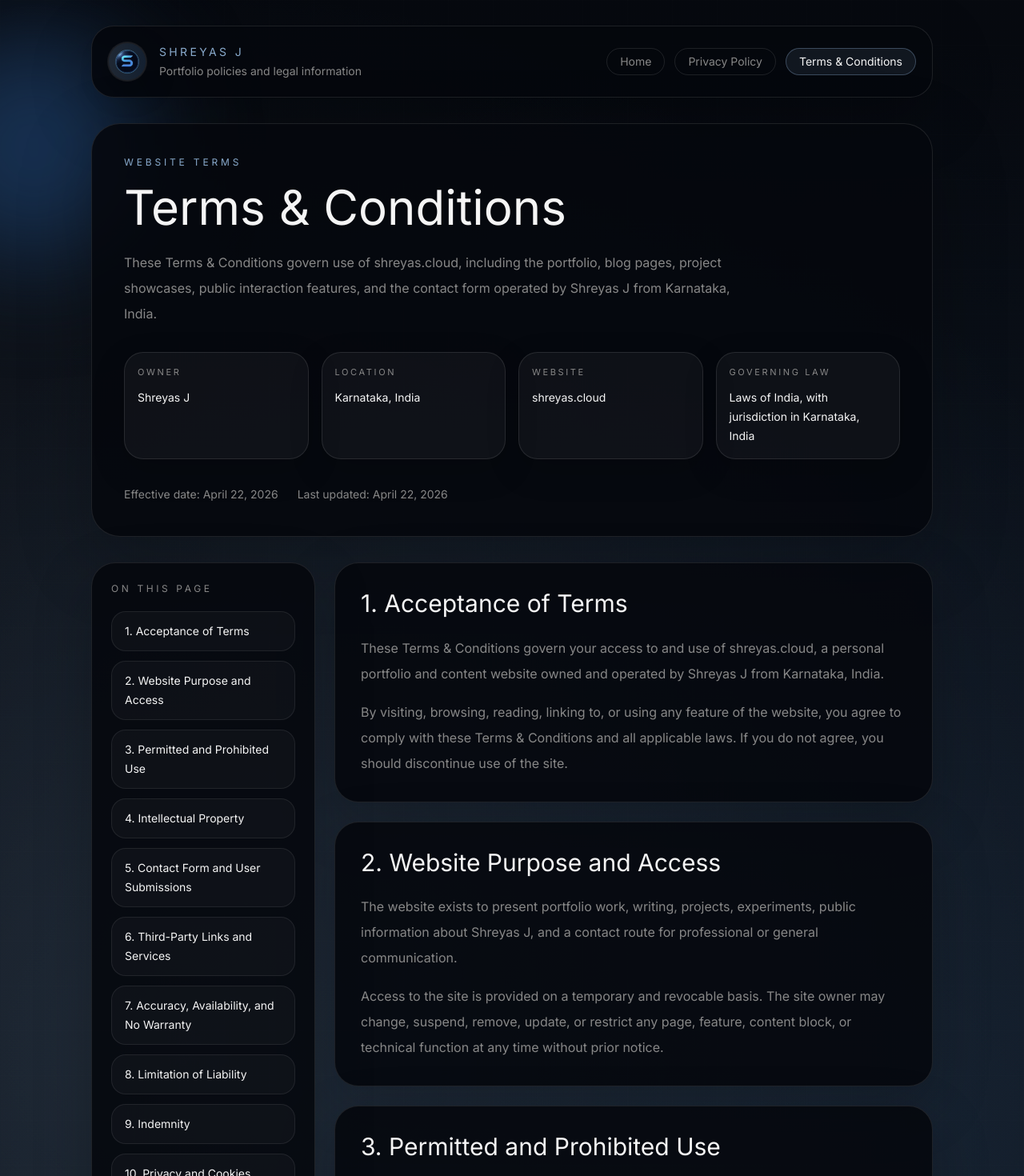
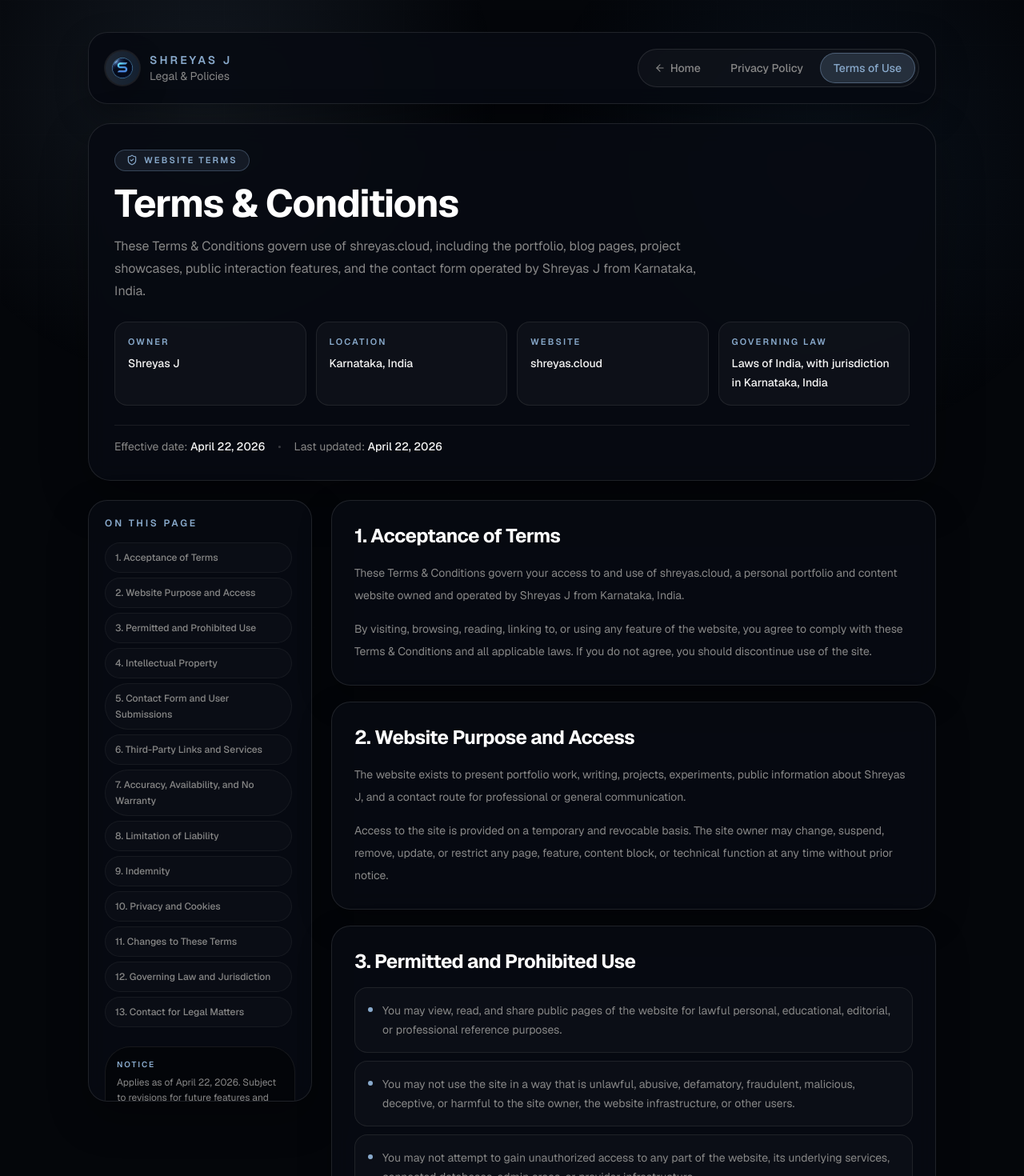
Before and after one commit to SmartKidzee/new_portfoliov2, a Next.js app: page /terms in a window 1280 px wide. Shown: the top 1470 px of the page at 80% size. Built offline with nearby package versions, Linux system fonts and the light colour scheme.

Commit message:
bugs squashed

```diff
--- a/components/legal-page.tsx
+++ b/components/legal-page.tsx
@@ -1,4 +1,5 @@
 import Link from "next/link";
+import { ArrowLeft, ChevronDown, Mail, ShieldCheck } from "lucide-react";
 
 import { SiteLogo } from "@/components/site-logo";
 
@@ -38,89 +39,120 @@ export function LegalPage({
   canonicalPath,
 }: LegalPageProps) {
   return (
-    <main className="relative min-h-screen overflow-hidden bg-bg text-text-primary">
-      <div className="absolute inset-0">
-        <div className="absolute inset-0 bg-[radial-gradient(circle_at_18%_18%,rgba(137,170,204,0.18),transparent_22%),radial-gradient(circle_at_82%_20%,rgba(78,133,191,0.16),transparent_24%),linear-gradient(180deg,rgba(6,9,15,0.97)_0%,rgba(4,6,12,1)_100%)]" />
-        <div className="grid-overlay absolute inset-0 opacity-20" />
-        <div className="absolute left-[-8%] top-10 h-56 w-56 rounded-full bg-[#173050] blur-3xl md:h-72 md:w-72" />
-        <div className="absolute bottom-0 right-[-8%] h-72 w-72 rounded-full bg-[#1a4f45] blur-3xl md:h-80 md:w-80" />
+    <div className="relative min-h-screen bg-[#04060a] font-sans text-text-primary antialiased selection:bg-[#89AACC]/30 selection:text-white">
+      {/* Subtle background glow */}
+      <div className="pointer-events-none fixed inset-0 overflow-hidden" aria-hidden="true">
+        <div className="absolute inset-0 bg-[radial-gradient(circle_at_20%_15%,rgba(137,170,204,0.12),transparent_30%),radial-gradient(circle_at_80%_25%,rgba(78,133,191,0.1),transparent_30%)]" />
+        <div className="grid-overlay absolute inset-0 opacity-15" />
       </div>
 
-      <div className="relative z-10 mx-auto max-w-[1180px] px-4 py-4 sm:px-6 sm:py-6 md:px-10 md:py-8 lg:px-16">
-        <header className="flex min-w-0 flex-col gap-5 rounded-[24px] border border-white/10 bg-[#05070d]/88 p-4 shadow-[0_24px_80px_rgba(0,0,0,0.24)] sm:rounded-[28px] sm:p-5 md:flex-row md:items-center md:justify-between">
-          <Link href="/" className="inline-flex min-w-0 items-start gap-3 sm:items-center sm:gap-4">
-            <SiteLogo priority className="h-10 w-10 shrink-0 sm:h-12 sm:w-12" />
+      <div className="relative z-10 mx-auto max-w-[1140px] px-4 py-6 sm:px-6 sm:py-8 md:px-10 md:py-10">
+        {/* Navigation Header */}
+        <header className="flex min-w-0 flex-col gap-4 rounded-2xl border border-white/10 bg-[#070a12]/90 p-4 shadow-[0_16px_40px_rgba(0,0,0,0.3)] backdrop-blur-md sm:rounded-[24px] sm:p-5 md:flex-row md:items-center md:justify-between">
+          <Link href="/" className="group inline-flex min-w-0 items-center gap-3 transition-opacity hover:opacity-90">
+            <SiteLogo priority className="h-10 w-10 shrink-0 sm:h-11 sm:w-11" />
             <div className="min-w-0">
-              <p className="text-xs uppercase tracking-[0.2em] text-[#89AACC] sm:text-sm sm:tracking-[0.24em]">Shreyas J</p>
-              <p className="mt-1 text-sm leading-5 text-muted">Portfolio policies and legal information</p>
+              <p className="font-sans text-xs font-semibold uppercase tracking-[0.22em] text-[#89AACC] sm:text-sm">
+                Shreyas J
+              </p>
+              <p className="truncate font-sans text-xs text-muted sm:text-sm">Legal & Policies</p>
             </div>
           </Link>
 
-          <nav aria-label="Legal navigation" className="grid min-w-0 w-full grid-cols-2 gap-2 text-center text-[11px] text-muted sm:flex sm:w-auto sm:flex-wrap sm:gap-3 sm:text-sm">
+          <nav aria-label="Legal navigation" className="flex items-center gap-1 rounded-xl border border-white/10 bg-white/[0.03] p-1 font-sans text-xs sm:text-sm">
             <Link
               href="/"
-              className="min-w-0 rounded-2xl border border-white/10 px-2 py-2.5 leading-4 transition hover:border-white/20 hover:text-text-primary sm:rounded-full sm:px-4 sm:py-2"
+              className="inline-flex flex-1 items-center justify-center gap-1.5 rounded-lg px-3 py-1.5 font-medium text-muted transition hover:bg-white/5 hover:text-text-primary sm:flex-none sm:rounded-full sm:px-4 sm:py-2"
             >
-              Home
+              <ArrowLeft className="h-3.5 w-3.5" />
+              <span>Home</span>
             </Link>
             <Link
               href="/privacy"
-              className={`min-w-0 rounded-2xl border px-2 py-2.5 leading-4 transition hover:text-text-primary sm:rounded-full sm:px-4 sm:py-2 ${
+              className={`flex-1 rounded-lg px-3 py-1.5 text-center font-medium transition sm:flex-none sm:rounded-full sm:px-4 sm:py-2 ${
                 canonicalPath === "/privacy"
-                  ? "border-[#89AACC]/35 bg-[#89AACC]/10 text-text-primary"
-                  : "border-white/10 hover:border-white/20"
+                  ? "border border-[#89AACC]/40 bg-[#89AACC]/20 text-[#89AACC]"
+                  : "border border-transparent text-muted hover:bg-white/5 hover:text-text-primary"
               }`}
             >
               Privacy Policy
             </Link>
             <Link
               href="/terms"
-              className={`col-span-2 min-w-0 rounded-2xl border px-2 py-2.5 leading-4 transition hover:text-text-primary sm:col-span-1 sm:rounded-full sm:px-4 sm:py-2 ${
+              className={`flex-1 rounded-lg px-3 py-1.5 text-center font-medium transition sm:flex-none sm:rounded-full sm:px-4 sm:py-2 ${
                 canonicalPath === "/terms"
-                  ? "border-[#89AACC]/35 bg-[#89AACC]/10 text-text-primary"
-                  : "border-white/10 hover:border-white/20"
+                  ? "border border-[#89AACC]/40 bg-[#89AACC]/20 text-[#89AACC]"
+                  : "border border-transparent text-muted hover:bg-white/5 hover:text-text-primary"
               }`}
             >
-              Terms & Conditions
+              Terms of Use
             </Link>
           </nav>
         </header>
 
-        <section className="mt-5 overflow-hidden rounded-[28px] border border-white/10 bg-[#05070d]/88 p-5 shadow-[0_28px_90px_rgba(0,0,0,0.26)] sm:mt-8 sm:rounded-[36px] sm:p-6 md:p-8 lg:p-10">
-          <p className="text-[11px] uppercase tracking-[0.24em] text-[#89AACC] sm:text-xs sm:tracking-[0.32em]">{badge}</p>
-          <h1 className="mt-4 max-w-4xl break-words text-[2rem] leading-[1.08] text-text-primary sm:text-4xl md:text-6xl">{title}</h1>
-          <p className="mt-5 max-w-3xl text-sm leading-8 text-muted md:text-base">{description}</p>
+        {/* Hero Section */}
+        <section className="mt-6 rounded-2xl border border-white/10 bg-[#070a12]/90 p-5 shadow-[0_20px_60px_rgba(0,0,0,0.3)] backdrop-blur-md sm:rounded-[28px] sm:p-7 md:p-8">
+          <div className="inline-flex items-center gap-2 rounded-full border border-[#89AACC]/30 bg-[#89AACC]/10 px-3.5 py-1 font-sans text-[11px] font-semibold uppercase tracking-[0.2em] text-[#89AACC]">
+            <ShieldCheck className="h-3.5 w-3.5" />
+            <span>{badge}</span>
+          </div>
 
-          <div className="mt-7 grid gap-3 sm:mt-8 sm:grid-cols-2 sm:gap-4 xl:grid-cols-4">
+          <h1 className="mt-4 break-words font-sans text-2xl font-bold tracking-tight text-white sm:text-3xl md:text-4xl lg:text-5xl">
+            {title}
+          </h1>
+
+          <p className="mt-4 max-w-3xl font-sans text-sm leading-relaxed text-muted sm:text-base sm:leading-7">
+            {description}
+          </p>
+
+          {/* Quick Facts Grid */}
+          <div className="mt-6 grid gap-2.5 sm:grid-cols-2 sm:gap-3 lg:grid-cols-4">
             {facts.map((fact) => (
               <div
                 key={fact.label}
-                className="min-w-0 rounded-[22px] border border-white/10 bg-white/[0.04] p-4 shadow-[0_14px_40px_rgba(0,0,0,0.18)] sm:rounded-[24px]"
+                className="min-w-0 rounded-xl border border-white/8 bg-white/[0.03] p-3.5 sm:rounded-2xl sm:p-4"
               >
-                <p className="text-[10px] uppercase tracking-[0.18em] text-muted sm:text-[11px] sm:tracking-[0.24em]">{fact.label}</p>
-                <p className="mt-3 break-words text-sm leading-6 text-text-primary">{fact.value}</p>
+                <p className="font-sans text-[10px] font-semibold uppercase tracking-[0.2em] text-[#89AACC] sm:text-[11px]">
+                  {fact.label}
+                </p>
+                <p className="mt-1.5 break-words font-sans text-xs font-medium leading-5 text-text-primary sm:text-sm sm:leading-6">
+                  {fact.value}
+                </p>
               </div>
             ))}
           </div>
 
-          <div className="mt-7 flex flex-col gap-1 text-sm leading-6 text-muted sm:mt-8 sm:flex-row sm:flex-wrap sm:gap-x-6 sm:gap-y-1">
-            <span>Effective date: {effectiveDate}</span>
-            <span>Last updated: {lastUpdated}</span>
+          {/* Dates metadata */}
+          <div className="mt-6 flex flex-wrap items-center gap-x-4 gap-y-2 border-t border-white/8 pt-4 font-sans text-xs text-muted sm:text-sm">
+            <span>
+              Effective date: <strong className="font-medium text-text-primary">{effectiveDate}</strong>
+            </span>
+            <span className="hidden text-white/20 sm:inline">•</span>
+            <span>
+              Last updated: <strong className="font-medium text-text-primary">{lastUpdated}</strong>
+            </span>
           </div>
         </section>
 
-        <section className="mt-5 grid gap-5 sm:mt-8 sm:gap-6 lg:grid-cols-[280px_minmax(0,1fr)]">
-          <details className="rounded-[26px] border border-white/10 bg-[#05070d]/88 p-5 shadow-[0_24px_72px_rgba(0,0,0,0.24)] open:border-[#89AACC]/25 lg:hidden">
-            <summary className="flex cursor-pointer list-none items-center justify-between gap-4 text-sm font-medium text-text-primary marker:content-none">
-              <span className="text-xs uppercase tracking-[0.26em] text-muted">On this page</span>
-              <span aria-hidden="true" className="text-lg text-[#89AACC]">+</span>
+        {/* Content Layout */}
+        <div className="mt-6 grid items-start gap-6 lg:grid-cols-[280px_minmax(0,1fr)]">
+          {/* Mobile Collapsible TOC */}
+          <details className="group rounded-2xl border border-white/10 bg-[#070a12]/90 p-4 shadow-[0_16px_40px_rgba(0,0,0,0.2)] open:border-[#89AACC]/30 lg:hidden">
+            <summary className="flex cursor-pointer list-none items-center justify-between gap-3 font-sans text-sm font-semibold text-text-primary select-none">
+              <span className="flex items-center gap-2 text-xs uppercase tracking-[0.2em] text-[#89AACC]">
+                <span>Table of Contents</span>
+                <span className="rounded-full bg-white/10 px-2 py-0.5 text-[10px] text-muted">
+                  {sections.length}
+                </span>
+              </span>
+              <ChevronDown className="h-4 w-4 text-muted transition-transform duration-200 group-open:rotate-180" />
             </summary>
-            <div className="mt-4 grid gap-2 border-t border-white/8 pt-4">
+            <div className="mt-3.5 max-h-64 space-y-1.5 overflow-y-auto border-t border-white/8 pr-1 pt-3">
               {sections.map((section) => (
                 <a
                   key={section.id}
                   href={`#${section.id}`}
-                  className="rounded-[16px] border border-white/8 bg-white/[0.03] px-4 py-3 text-sm leading-6 text-text-primary transition hover:border-[#89AACC]/30 hover:bg-[#89AACC]/8"
+                  className="block rounded-xl border border-white/5 bg-white/[0.02] px-3.5 py-2 font-sans text-xs leading-5 text-muted transition hover:border-[#89AACC]/30 hover:bg-[#89AACC]/10 hover:text-text-primary sm:text-sm"
                 >
                   {section.title}
                 </a>
@@ -128,42 +160,48 @@ export function LegalPage({
             </div>
           </details>
 
-          <aside className="hidden self-start rounded-[30px] border border-white/10 bg-[#05070d]/88 p-6 shadow-[0_24px_72px_rgba(0,0,0,0.24)] lg:sticky lg:top-8 lg:block">
-            <p className="text-xs uppercase tracking-[0.3em] text-muted">On this page</p>
-            <div className="mt-5 space-y-3">
+          {/* Desktop Sticky TOC Sidebar */}
+          <aside className="sticky top-6 hidden max-h-[calc(100vh-3rem)] flex-col gap-4 overflow-y-auto rounded-[24px] border border-white/10 bg-[#070a12]/90 p-5 shadow-[0_20px_50px_rgba(0,0,0,0.3)] backdrop-blur-md lg:flex">
+            <p className="font-sans text-xs font-semibold uppercase tracking-[0.24em] text-[#89AACC]">On this page</p>
+            <nav className="space-y-1.5 pr-1">
               {sections.map((section) => (
                 <a
                   key={section.id}
                   href={`#${section.id}`}
-                  className="block rounded-[18px] border border-white/8 bg-white/[0.03] px-4 py-3 text-sm leading-6 text-text-primary transition hover:border-[#89AACC]/30 hover:bg-[#89AACC]/8"
+                  className="block rounded-xl border border-white/5 bg-white/[0.02] px-3 py-2 font-sans text-xs font-medium leading-5 text-muted transition hover:border-[#89AACC]/30 hover:bg-[#89AACC]/10 hover:text-text-primary"
                 >
                   {section.title}
                 </a>
               ))}
-            </div>
+            </nav>
 
-            <div className="mt-6 rounded-[22px] border border-white/8 bg-black/20 p-4">
-              <p className="text-[11px] uppercase tracking-[0.24em] text-[#89AACC]">Important</p>
-              <p className="mt-3 text-sm leading-7 text-muted">
-                This document describes how the website currently operates as of {lastUpdated}. If the site adds new
-                features, service providers, or tracking technologies, this page may be updated accordingly.
+            <div className="mt-2 rounded-xl border border-white/8 bg-black/40 p-3.5">
+              <p className="font-sans text-[10px] font-semibold uppercase tracking-[0.2em] text-[#89AACC]">Notice</p>
+              <p className="mt-1.5 font-sans text-xs leading-relaxed text-muted">
+                Applies as of {lastUpdated}. Subject to revisions for future features and integrations.
               </p>
             </div>
           </aside>
 
-          <div className="space-y-6">
+          {/* Main Sections Body */}
+          <main className="min-w-0 space-y-5">
             {sections.map((section) => (
               <article
                 key={section.id}
                 id={section.id}
-                className="min-w-0 rounded-[26px] border border-white/10 bg-[#05070d]/88 p-5 shadow-[0_24px_72px_rgba(0,0,0,0.24)] sm:rounded-[30px] sm:p-6 md:p-8"
+                className="scroll-mt-20 rounded-2xl border border-white/10 bg-[#070a12]/90 p-5 shadow-[0_16px_40px_rgba(0,0,0,0.25)] backdrop-blur-md sm:rounded-[24px] sm:p-7"
               >
-                <h2 className="break-words text-2xl leading-tight text-text-primary md:text-3xl">{section.title}</h2>
+                <h2 className="break-words font-sans text-lg font-bold tracking-tight text-white sm:text-xl md:text-2xl">
+                  {section.title}
+                </h2>
 
                 {section.paragraphs?.length ? (
-                  <div className="mt-5 space-y-4">
+                  <div className="mt-4 space-y-3 sm:space-y-3.5">
                     {section.paragraphs.map((paragraph) => (
-                      <p key={paragraph} className="text-sm leading-8 text-muted md:text-base">
+                      <p
+                        key={paragraph}
+                        className="break-words font-sans text-xs leading-relaxed text-muted sm:text-sm sm:leading-7"
+                      >
                         {paragraph}
                       </p>
                     ))}
@@ -171,10 +209,14 @@ export function LegalPage({
                 ) : null}
 
                 {section.bullets?.length ? (
-                  <ul className="mt-5 space-y-3 text-sm leading-8 text-muted md:text-base">
+                  <ul className="mt-4 space-y-2.5">
                     {section.bullets.map((bullet) => (
-                      <li key={bullet} className="break-words rounded-[20px] border border-white/8 bg-white/[0.03] px-4 py-3">
-                        {bullet}
+                      <li
+                        key={bullet}
+                        className="flex items-start gap-3 rounded-xl border border-white/8 bg-white/[0.025] p-3.5 font-sans text-xs leading-relaxed text-muted sm:rounded-2xl sm:p-4 sm:text-sm sm:leading-6"
+                      >
+                        <span className="mt-2 h-1.5 w-1.5 shrink-0 rounded-full bg-[#89AACC]" aria-hidden="true" />
+                        <span className="min-w-0 break-words">{bullet}</span>
                       </li>
                     ))}
                   </ul>
@@ -182,31 +224,43 @@ export function LegalPage({
               </article>
             ))}
 
-            <div className="rounded-[26px] border border-[#89AACC]/20 bg-[radial-gradient(circle_at_top,rgba(137,170,204,0.12),transparent_42%),rgba(5,7,13,0.92)] p-5 shadow-[0_24px_72px_rgba(0,0,0,0.24)] sm:rounded-[30px] sm:p-6 md:p-8">
-              <p className="text-xs uppercase tracking-[0.3em] text-[#89AACC]">Questions</p>
-              <h2 className="mt-4 text-2xl text-text-primary md:text-3xl">{contactCardTitle}</h2>
-              <p className="mt-4 text-sm leading-8 text-muted md:text-base">{contactCardDescription}</p>
-              <div className="mt-6 flex flex-wrap gap-3">
+            {/* Inquiries / Questions Card */}
+            <div className="rounded-2xl border border-[#89AACC]/25 bg-[radial-gradient(circle_at_top,rgba(137,170,204,0.1),transparent_50%),rgba(7,10,18,0.95)] p-5 shadow-[0_20px_50px_rgba(0,0,0,0.3)] backdrop-blur-md sm:rounded-[24px] sm:p-7">
+              <div className="inline-flex items-center gap-2 rounded-full border border-[#89AACC]/30 bg-[#89AACC]/10 px-3 py-1 font-sans text-[11px] font-semibold uppercase tracking-[0.2em] text-[#89AACC]">
+                <Mail className="h-3.5 w-3.5" />
+                <span>Contact & Questions</span>
+              </div>
+
+              <h2 className="mt-4 font-sans text-xl font-bold tracking-tight text-white sm:text-2xl">
+                {contactCardTitle}
+              </h2>
+
+              <p className="mt-3 font-sans text-xs leading-relaxed text-muted sm:text-sm sm:leading-6">
+                {contactCardDescription}
+              </p>
+
+              <div className="mt-6 flex flex-col gap-3 sm:flex-row sm:items-center">
                 <Link
                   href="/#contact"
-                  className="rounded-full border border-white/10 bg-white/[0.04] px-5 py-3 text-sm text-text-primary transition hover:border-[#89AACC]/35 hover:bg-[#89AACC]/10"
+                  className="inline-flex items-center justify-center rounded-full border border-[#89AACC]/40 bg-[#89AACC]/15 px-5 py-2.5 font-sans text-xs font-semibold text-text-primary transition hover:border-[#89AACC]/60 hover:bg-[#89AACC]/25 sm:text-sm"
                 >
                   Open contact section
                 </Link>
                 <Link
                   href="/"
-                  className="rounded-full border border-white/10 px-5 py-3 text-sm text-muted transition hover:border-white/20 hover:text-text-primary"
+                  className="inline-flex items-center justify-center rounded-full border border-white/10 bg-white/[0.03] px-5 py-2.5 font-sans text-xs font-medium text-muted transition hover:border-white/20 hover:text-text-primary sm:text-sm"
                 >
                   Back to homepage
                 </Link>
               </div>
             </div>
-          </div>
-        </section>
+          </main>
+        </div>
 
-        <footer className="mt-8 flex flex-col gap-4 border-t border-white/10 pt-6 text-sm leading-6 text-muted md:mt-10 md:flex-row md:items-center md:justify-between">
-          <p>&copy; 2026 Shreyas J. All rights reserved.</p>
-          <div className="flex flex-wrap gap-4">
+        {/* Footer */}
+        <footer className="mt-8 flex flex-col items-center justify-between gap-4 border-t border-white/10 pt-6 font-sans text-xs text-muted sm:mt-10 sm:flex-row sm:text-sm">
+          <p>&copy; {new Date().getFullYear()} Shreyas J. All rights reserved.</p>
+          <div className="flex flex-wrap items-center justify-center gap-4 sm:gap-6">
             <Link href="/" className="transition hover:text-text-primary">
               Home
             </Link>
@@ -214,11 +268,11 @@ export function LegalPage({
               Privacy Policy
             </Link>
             <Link href="/terms" className="transition hover:text-text-primary">
-              Terms & Conditions
+              Terms of Use
             </Link>
           </div>
         </footer>
       </div>
-    </main>
+    </div>
   );
 }
--- a/components/share-buttons.tsx
+++ b/components/share-buttons.tsx
@@ -3,8 +3,7 @@
 import { motion } from "framer-motion";
 import { Check, Link2 } from "lucide-react";
 import { useState, type CSSProperties } from "react";
-import { FaFacebookF, FaLinkedinIn, FaWhatsapp } from "react-icons/fa";
-import { FaXTwitter } from "react-icons/fa6";
+import { FaFacebook, FaLinkedin, FaWhatsapp, FaXTwitter } from "react-icons/fa6";
 import type { IconType } from "react-icons";
 
 interface ShareButtonsProps {
@@ -38,14 +37,14 @@ const shareLinks: SharePlatform[] = [
   {
     name: "LinkedIn",
     color: "#0A66C2",
-    Icon: FaLinkedinIn,
-    getUrl: (title, url) =>
-      `https://www.linkedin.com/shareArticle?mini=true&url=${encodeURIComponent(url)}&title=${encodeURIComponent(title)}`,
+    Icon: FaLinkedin,
+    getUrl: (_title, url) =>
+      `https://www.linkedin.com/sharing/share-offsite/?url=${encodeURIComponent(url)}`,
   },
   {
     name: "Facebook",
     color: "#1877F2",
-    Icon: FaFacebookF,
+    Icon: FaFacebook,
     getUrl: (_title, url) => `https://www.facebook.com/sharer/sharer.php?u=${encodeURIComponent(url)}`,
   },
 ];
```
Also changed, not shown: components/portfolio-shell.tsx (+114 -27 lines).
